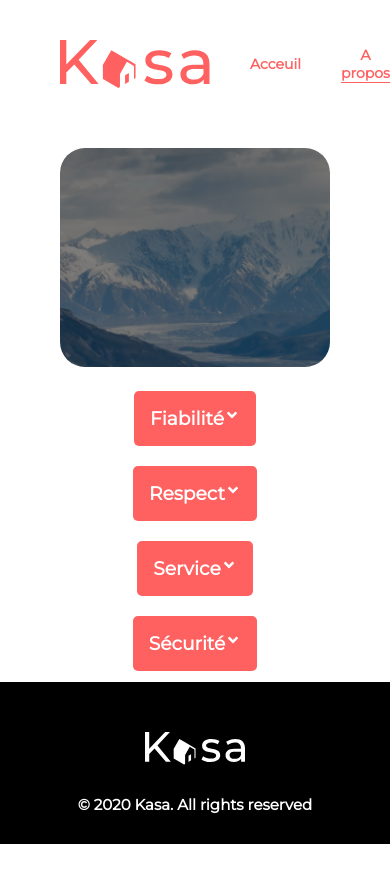
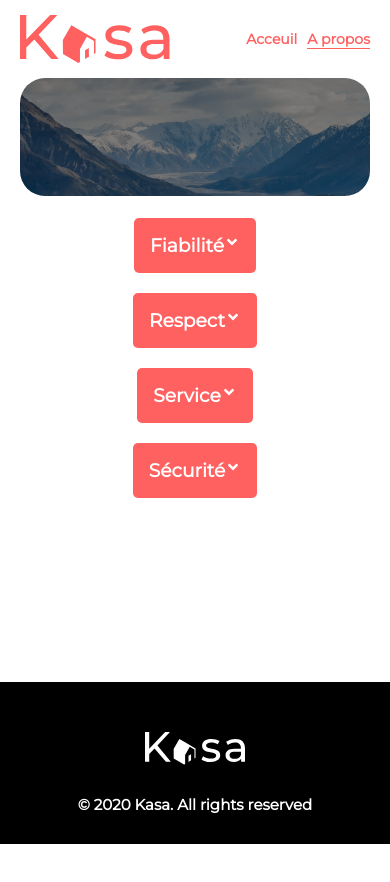
Before and after one commit to fozzini/FlorianFoezon_11_08022022, a React (Create React App) app: page /a-propos in a window 390 px wide. Shown: the top 882 px of the page. Built offline with nearby package versions, Linux system fonts and the light colour scheme; no server answers.

Commit message:
mediaqueries

```diff
--- a/src/styles/composants/_card.scss
+++ b/src/styles/composants/_card.scss
@@ -19,4 +19,16 @@
     background-size: 100%;
     object-fit:cover ;
   }
+  @media (max-width: 400px){
+    height: 18rem;
+    width: 18rem;
+  }
+  @media (max-width: 350px){
+    height: 14rem;
+    width: 14rem;
+  }
+  @media (max-width: 280px){
+    height: 10rem;
+    width: 10rem;
+  }
 }
--- a/src/styles/composants/_header.scss
+++ b/src/styles/composants/_header.scss
@@ -34,4 +34,42 @@
     text-align: center;
     width: 150px;
   }
+  @media (max-width: 500px){
+    padding-left: 20px;
+    padding-right: 20px;
+    padding-bottom: 15px;
+    padding-top: 15px;
+    .Navigation{
+      a{
+        h3{
+          margin-left: 20px;
+        }
+      }
+      a.active{
+        h3{
+          margin-left: 20px;
+        }
+      }
+    }
+  }
+
+  @media (max-width: 400px){
+    .Navigation{
+      a{
+        h3{
+          margin-left: 10px;
+        }
+      }
+      a.active{
+        h3{
+          margin-left: 10px;
+        }
+      }
+    }
+  }
+  @media (max-width: 333px){
+    .Navigation{
+      flex-direction: column;
+    }
+  }
 }
--- a/src/styles/pages/Apropos.scss
+++ b/src/styles/pages/Apropos.scss
@@ -1,6 +1,6 @@
 .Apropos{
   height: auto;
-  padding-bottom: 300px;
+  padding-bottom: 500px;
  .Section{
     height: 223px;
     position: relative;
@@ -18,5 +18,24 @@
   }
   ul{
     display:flex;
-    padding-bottom:400px;}
+    padding-bottom:400px;
+  }
+  @media (max-width: 750px){
+    padding-bottom: 700px;
+    .Section{
+      height: 180px;
+    }
+
+  }
+  @media (max-width: 440px){
+    padding-bottom: 1300px;
+   .Section{
+    height: 120px;
+    padding-left: 20px;
+    padding-right: 20px;
+     .Banner{
+
+     }
+   }
+  }
 }
--- a/src/styles/pages/_error.scss
+++ b/src/styles/pages/_error.scss
@@ -25,6 +25,51 @@
     color :$color-1;
     margin-top: 182px;
     text-decoration:underline solid $color-1;
+  }
+  @media (max-width: 950px){
 
+    h1{
+      font-size: 150px;
+      line-height: 200px;
+
+    }
+    .messageError{
+      font-size: 18px;
+      line-height: 26px;
+
+    }
+    .linkError{
+      font-size: 12px;
+      line-height: 13px;
+      margin-top: 90px;
+    }
+  }
+  @media (max-width: 470px){
+
+    h1{
+      font-size: 150px;
+      line-height: 200px;
+
+    }
+    .messageError{
+      font-size: 18px;
+      line-height: 26px;
+      padding-left: 20px;
+      padding-right: 20px;
+
+    }
+    .linkError{
+      font-size: 12px;
+      line-height: 13px;
+      margin-top: 90px;
+    }
+  }
+  @media (max-width: 470px){
+
+    h1{
+      font-size: 100px;
+      line-height: 200px;
+
+    }
   }
 }
--- a/src/styles/pages/_home.scss
+++ b/src/styles/pages/_home.scss
@@ -4,7 +4,6 @@
       display: flex;
       height: 98%;
       width: 100%;
-
       position:relative;
       filter: brightness(0.5);
       img{
@@ -39,24 +38,49 @@
     }
   }
   .Cards{
-    // display: grid;
-    // grid-template-columns: auto auto auto;
-    // gap: 50px;
     display: flex;
     margin-top :60px;
     margin-left: 60px;
     margin-right: 60px;
     padding: 25px;
-
-
     flex-wrap: wrap;
     justify-content: space-evenly ;
-
     background-color: $color-4;
     border-radius: 25px;
-    // margin:30px 60px 30px 60px;
     a{
       margin:20px;
     }
   }
+  @media (max-width: 850px){
+    .Section{
+      h3{
+        font-size: 36px;
+      }
+    }
+  }
+  @media (max-width: 660px){
+    .Section{
+      h3{
+        font-size: 24px;
+      }
+    }
+  }
+  @media (max-width: 500px){
+    .Section{
+      padding-left: 20px;
+      padding-right: 20px;
+      height: 120px;
+      h3{
+       padding-left: 30px;
+       padding-right: 30px;
+      }
+    }
+    .Cards{
+      margin-top :20px;
+      margin-left: 20px;
+      margin-right: 20px;
+      padding: 10px;
+    }
+
+  }
 }
```
